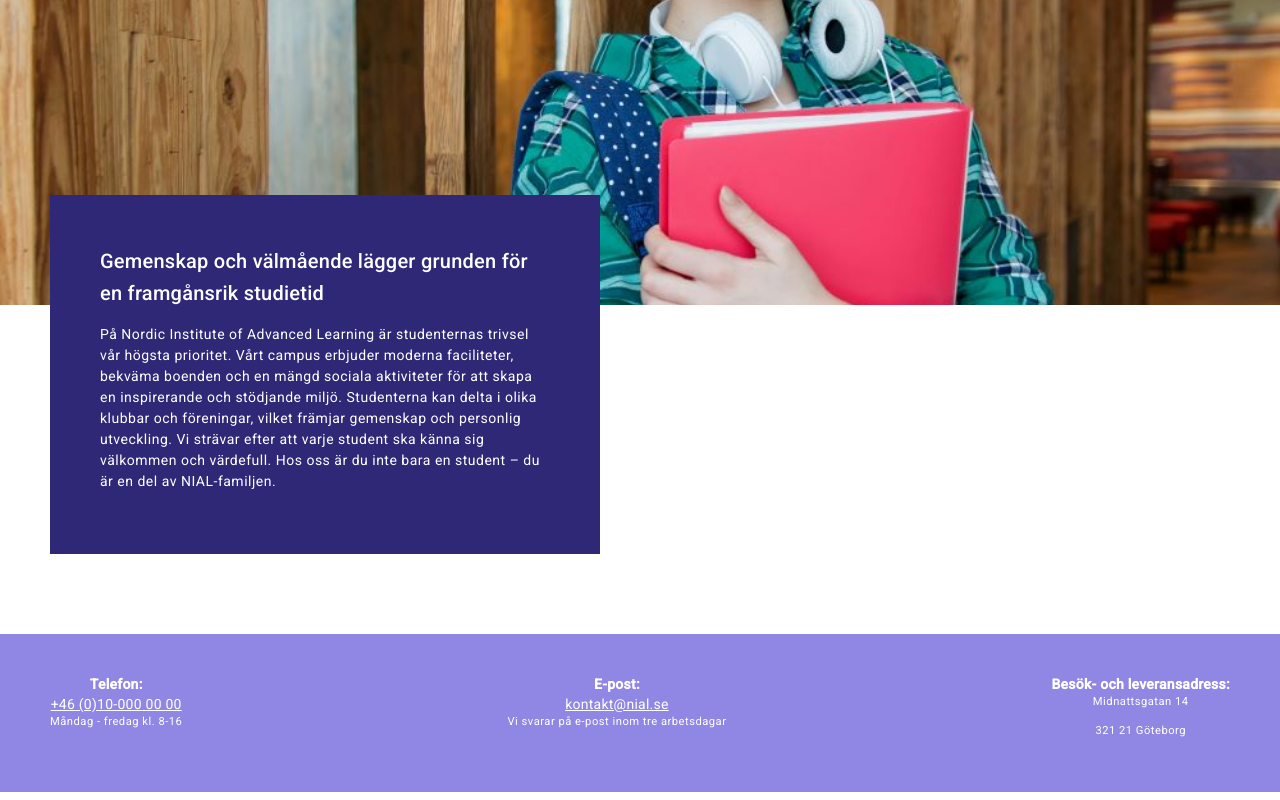
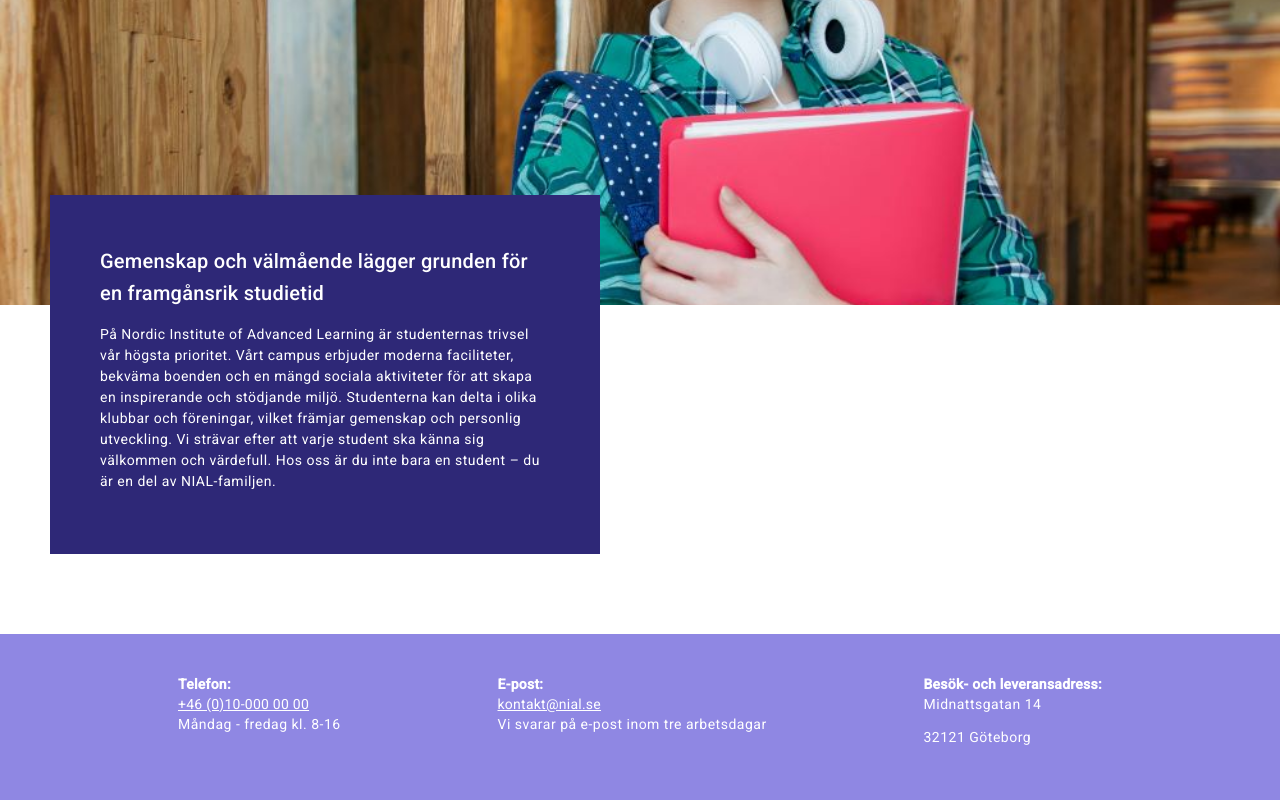
Before and after one commit to Eeemlo/projektDT208G, an Angular app: page /home in a window 1280 px wide. Shown: the part 1354-2154 px from the top of the page. Built offline with nearby package versions, Linux system fonts and the light colour scheme.

Commit message:
Fixat responsivitet på övriga sidor

```diff
--- a/src/app/footer/footer.component.css
+++ b/src/app/footer/footer.component.css
@@ -1,29 +1,36 @@
 
 footer {
+    width: 100%;
+    background-color: #8f87e3;
+}
+
+.footerContainer {
     position: relative;
     display: flex;
     flex-direction: row;
     justify-content: space-between;
-    background-color: #8f87e3;
     padding: 40px 50px;
     color: #fff;
-    width: 100%;
+    width: 80%;
+    margin: 0 auto;
 }
 
-div {
-    text-align: center;
-}
+
 
 a {
     color: #fff;
 }
 
 p {
-    font-size: 0.8em;
+    font-size: 1em;
 }
 
 @media screen and (max-width: 600px) {
-    footer {
+    .footerContainer {
         flex-direction: column;
     }
+
+    .footerContainer div {
+        margin: 2em 0;
+    }
 }
--- a/src/app/footer/footer.component.html
+++ b/src/app/footer/footer.component.html
@@ -1,6 +1,7 @@
 
 <div class="wrapper">
 <footer>
+    <div class="footerContainer">
     <div>
         <strong>Telefon:</strong><br>
         <img src="" alt="">
@@ -18,7 +19,8 @@
     <div>
         <strong>Besök- och leveransadress:</strong>
         <p>Midnattsgatan 14</p>
-        <p>321 21 Göteborg</p>
+        <p>32121 Göteborg</p>
     </div>
+</div>
 </footer>
 </div>
--- a/src/app/heroimage/heroimage.component.css
+++ b/src/app/heroimage/heroimage.component.css
@@ -30,3 +30,10 @@ button {
 button:hover {
     background-color: #2e2877be;
 }
+
+@media screen and (max-width: 850px) {
+    div {
+        min-height: 50vh;
+        max-height: 50vh;
+    }
+}
--- a/src/app/textonimage/textonimage.component.css
+++ b/src/app/textonimage/textonimage.component.css
@@ -22,7 +22,13 @@ p {
     color: #fff;
 }
 
+
 @media screen and (max-width: 660px) {
+
+    .bgImage {
+        min-height: 300px;
+        max-height: 300px;
+    }
 
     .textBox {
         margin: -110px 20px 80px 20px;
```
